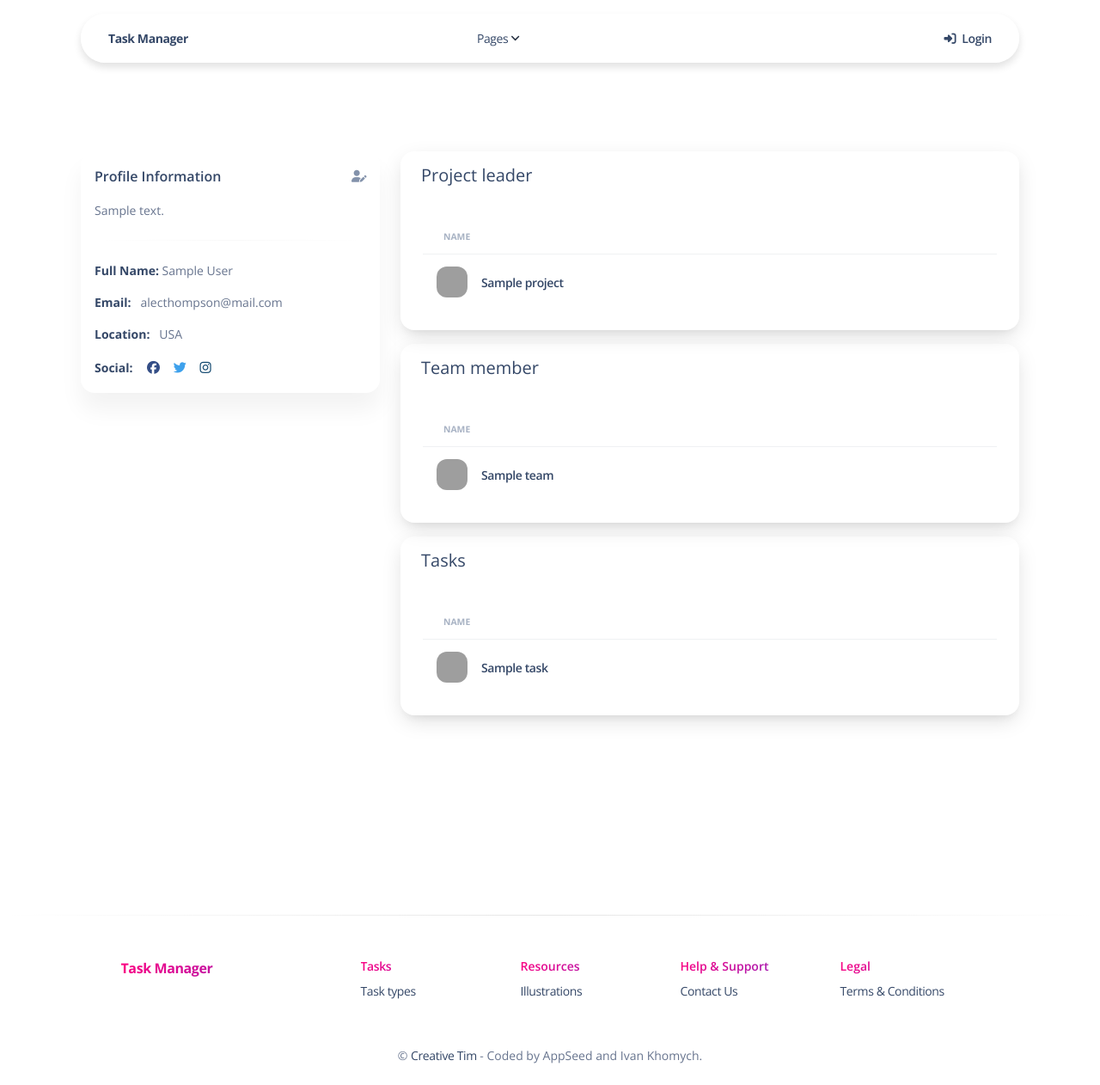
After one commit to Khomychh/task_manager_site, a Django app: page /workers/1/ in a window 1280 px wide. The commit adds this page. Shown: the whole page at 86% size. Run offline with Django 5.2, Linux system fonts and the light colour scheme; tables that the repository leaves empty hold one stand-in row (values such as "Sample post"); some libraries are stand-ins or nearby versions; grey boxes are pictures that could not be loaded.

Commit message:
feet: create pages for worker (list, detail, create, update, delete) '

```diff
--- a/tasks/urls.py
+++ b/tasks/urls.py
@@ -1,21 +1,33 @@
 from django.urls import path
 
 from tasks.views import index, TaskListView, TaskDetailView, toggle_completed, TaskCreateView, TaskUpdateView, \
-    TaskDeleteView, TaskTypeListView, TaskTypeDetailView, TaskTypeCreateView, TaskTypeUpdateView, TaskTypeDeleteView
+    TaskDeleteView, TaskTypeListView, TaskTypeDetailView, TaskTypeCreateView, TaskTypeUpdateView, TaskTypeDeleteView, \
+    WorkerListView, WorkerDetailView, WorkerCreateView, WorkerUpdateView, WorkerDeleteView
 
 urlpatterns = [
     path("", index, name="index"),
+
+    # Task
     path("tasks/", TaskListView.as_view(), name="task-list"),
     path("tasks/<int:pk>/", TaskDetailView.as_view(), name="task-detail"),
     path("tasks/create/", TaskCreateView.as_view(), name="task-create"),
     path("tasks/<int:pk>/update/", TaskUpdateView.as_view(), name="task-update"),
     path("tasks/<int:pk>/delete/", TaskDeleteView.as_view(), name="task-delete"),
     path("tasks/<int:pk>/completed/", toggle_completed, name="toggle-completed"),
+
+    # TaskType
     path("task-types/", TaskTypeListView.as_view(), name="task-type-list"),
     path("task-types/<int:pk>/", TaskTypeDetailView.as_view(), name="task-type-detail"),
     path("tasks-types/create/", TaskTypeCreateView.as_view(), name="task-type-create"),
     path("tasks-types/<int:pk>/update/", TaskTypeUpdateView.as_view(), name="task-type-update"),
     path("task-types/<int:pk>/delete/", TaskTypeDeleteView.as_view(), name="task-type-delete"),
+
+    # Worker
+    path("workers/", WorkerListView.as_view(), name="worker-list"),
+    path("workers/<int:pk>/", WorkerDetailView.as_view(), name="worker-detail"),
+    path("workers/create/", WorkerCreateView.as_view(), name="worker-create"),
+    path("workers/<int:pk>/update/", WorkerUpdateView.as_view(), name="worker-update"),
+    path("workers/<int:pk>/delete/", WorkerDeleteView.as_view(), name="worker-delete"),
 ]
 
 app_name = "tasks"
--- a/tasks/views.py
+++ b/tasks/views.py
@@ -3,14 +3,15 @@ from django.shortcuts import render, redirect
 from django.urls import reverse_lazy
 from django.views import generic
 
-from tasks.forms import TaskSearchForm, TaskCreateForm, TaskUpdateForm, TaskTypeCreateForm, TaskTypeSearchForm
+from tasks.forms import TaskSearchForm, TaskCreateForm, TaskUpdateForm, TaskTypeCreateForm, TaskTypeSearchForm, \
+    WorkerSearchForm, WorkerCreationForm
 from tasks.models import Task, Worker, Project, TaskType
 
 
 def index(request):
     tasks_count = Task.objects.count()
-    project_count = Project.objects.all()
-    worker_count = Worker.objects.all()
+    project_count = Project.objects.all().count()
+    worker_count = Worker.objects.all().count()
 
     context = {
         "tasks_count": tasks_count,
@@ -138,3 +139,57 @@ class TaskTypeDeleteView(generic.DeleteView):
     template_name = "tasks/task_type_confirm_delete.html"
     context_object_name = "task_type"
     success_url = reverse_lazy("tasks:task-type-list")
+
+
+class WorkerListView(generic.ListView):
+    model = Worker
+    paginate_by = 10
+
+    def get_context_data(self, **kwargs):
+        context = super(WorkerListView, self).get_context_data(**kwargs)
+        full_name = self.request.GET.get("full_name", "")
+        context["search_form"] = WorkerSearchForm(
+            initial={"full_name": full_name}
+        )
+        return context
+
+    def get_queryset(self):
+        queryset = Worker.objects.all().select_related("position")
+        full_name = self.request.GET.get("full_name", "")
+        if full_name:
+            queryset = queryset.filter(name__icontains=full_name)
+        return queryset
+
+
+class WorkerDetailView(generic.DetailView):
+    model = Worker
+    queryset = Worker.objects.all().select_related("position")
+
+    def get_context_data(self, **kwargs):
+        context = super(WorkerDetailView, self).get_context_data(**kwargs)
+        projects = self.object.projects.all()
+        tasks = self.object.tasks.all()
+        teams = self.object.teams.all()
+        if projects:
+            context["projects"] = projects
+        if tasks:
+            context["tasks"] = tasks
+        if teams:
+            context["teams"] = teams
+        return context
+
+
+class WorkerCreateView(generic.CreateView):
+    model = Worker
+    form_class = WorkerCreationForm
+    success_url = reverse_lazy("tasks:worker-list")
+
+
+class WorkerUpdateView(generic.UpdateView):
+    model = Worker
+    form_class = WorkerCreationForm
+    success_url = reverse_lazy("tasks:worker-detail")
+
+
+class WorkerDeleteView(generic.DeleteView):
+    model = Worker
--- a/templates/index.html
+++ b/templates/index.html
@@ -55,7 +55,7 @@
           <div class="col-md-4 position-relative">
             <a href="#" class="text-reset text-decoration-none d-block" aria-label="Go to projects">
               <div class="p-3 text-center">
-                <h1 class="text-gradient text-primary"> <span id="state2" countTo="{{ projects_count }}">0</span></h1>
+                <h1 class="text-gradient text-primary"> <span id="state2" countTo="{{ project_count }}">0</span></h1>
                 <h5 class="mt-3">Projects</h5>
                 <p class="text-sm">Group tasks and monitor progress</p>
               </div>
@@ -63,7 +63,7 @@
             <hr class="vertical dark">
           </div>
           <div class="col-md-4">
-            <a href="#" class="text-reset text-decoration-none d-block" aria-label="Go to workers">
+            <a href="{% url 'tasks:worker-list' %}" class="text-reset text-decoration-none d-block" aria-label="Go to workers">
               <div class="p-3 text-center">
                 <h1 class="text-gradient text-primary" id="state3" countTo="{{ worker_count }}">0</h1>
                 <h5 class="mt-3">Workers</h5>
--- /dev/null
+++ b/templates/tasks/worker_detail.html
@@ -0,0 +1,231 @@
+{% extends "layouts/base_sections.html" %}
+{% load static %}
+
+{% block title %}
+  <title>
+    {{ worker.full_name }}
+  </title>
+{% endblock %}
+
+{% block content %}
+  <section class="my-5 py-5">
+  <div class="container">
+    <div class="row pt-lg-6">
+      <div class="col-12 col-xl-4 mt-3">
+        <div class="card sticky-top" style="top: 90px">
+          <div class="card-header pb-0 p-3">
+            <div class="row">
+              <div class="col-md-8 d-flex align-items-center">
+                <h6 class="mb-0">Profile Information</h6>
+              </div>
+              <div class="col-md-4 text-end">
+                <a href="{% url 'tasks:worker-update' pk=worker.id %}">
+                  <i class="fas fa-user-edit text-secondary text-sm" data-bs-toggle="tooltip" data-bs-placement="top" title="Edit Profile"></i>
+                </a>
+              </div>
+            </div>
+          </div>
+          <div class="card-body p-3">
+            <p class="text-sm">
+              {% if worker.biography %}
+                {{ worker.biography }}
+              {% else %}
+                This worker has no biography.
+              {% endif %}
+            </p>
+            <hr class="horizontal gray-light my-4">
+            <ul class="list-group">
+              <li class="list-group-item border-0 ps-0 pt-0 text-sm">
+                <strong class="text-dark">Full Name:</strong>
+                {% if worker.full_name %}
+                 {{ worker.full_name }}
+                {% endif %}
+              </li>
+              <li class="list-group-item border-0 ps-0 text-sm"><strong class="text-dark">Email:</strong> &nbsp; alecthompson@mail.com</li>
+              <li class="list-group-item border-0 ps-0 text-sm"><strong class="text-dark">Location:</strong> &nbsp; USA</li>
+              <li class="list-group-item border-0 ps-0 pb-0">
+                <strong class="text-dark text-sm">Social:</strong> &nbsp;
+                <a class="btn btn-facebook btn-simple mb-0 ps-1 pe-2 py-0" href="javascript:;">
+                  <i class="fab fa-facebook fa-lg"></i>
+                </a>
+                <a class="btn btn-twitter btn-simple mb-0 ps-1 pe-2 py-0" href="javascript:;">
+                  <i class="fab fa-twitter fa-lg"></i>
+                </a>
+                <a class="btn btn-instagram btn-simple mb-0 ps-1 pe-2 py-0" href="javascript:;">
+                  <i class="fab fa-instagram fa-lg"></i>
+                </a>
+              </li>
+            </ul>
+          </div>
+        </div>
+      </div>
+
+      {# block projects #}
+      <div class="col-lg-8">
+        <div class="row mt-3">
+          <div class="col-12">
+            <div class="position-relative border-radius-xl overflow-hidden shadow-lg">
+
+              {# Project #}
+              <div class="container">
+                <div class="row justify-space-between py-2">
+                  <div class="col-lg-4 col-md-5 col-sm-6 me-auto">
+                    <p class="lead text-dark pt-1 mb-0">Project leader</p>
+                  </div>
+                </div>
+              </div>
+
+              {# Content #}
+              <div class="tab-content tab-space">
+                <div class="tab-pane active" id="preview-typo">
+                  <div class="position-relative p-4">
+                    {% if projects %}
+                      <div class="table-responsive p-0">
+                        <table class="table align-items-center mb-0">
+                          <thead>
+                            <tr>
+                              <th class="text-uppercase text-secondary text-xxs font-weight-bolder opacity-7">Name</th>
+                            </tr>
+                          </thead>
+                          <tbody>
+                            {% for project in projects %}
+                              <tr>
+                                <td>
+                                  <a href="#" class="text-reset text-decoration-none">
+                                    <div class="d-flex px-2 py-1">
+                                      <div>
+                                        <img src="{% static "img/project.png " %}" class="avatar avatar-sm me-3" alt="user1">
+                                      </div>
+                                      <div class="d-flex flex-column justify-content-center">
+                                        <h6 class="mb-0 text-sm">{{ project.name }}</h6>
+                                      </div>
+                                    </div>
+                                  </a>
+                                </td>
+                              </tr>
+                            {% endfor %}
+                          </tbody>
+                        </table>
+                      </div>
+                    {% else %}
+                      Not a leader of any project.
+                    {% endif %}
+                  </div>
+                </div>
+              </div>
+            </div>
+          </div>
+        </div>
+        <div class="row mt-3">
+          <div class="col-12">
+            <div class="position-relative border-radius-xl overflow-hidden shadow-lg">
+
+              {# Project #}
+              <div class="container">
+                <div class="row justify-space-between py-2">
+                  <div class="col-lg-4 col-md-5 col-sm-6 me-auto">
+                    <p class="lead text-dark pt-1 mb-0">Team member</p>
+                  </div>
+                </div>
+              </div>
+
+              {# Content #}
+              <div class="tab-content tab-space">
+                <div class="tab-pane active" id="preview-typo">
+                  <div class="position-relative p-4">
+                    {% if teams %}
+                      <div class="table-responsive p-0">
+                        <table class="table align-items-center mb-0">
+                          <thead>
+                            <tr>
+                              <th class="text-uppercase text-secondary text-xxs font-weight-bolder opacity-7">Name</th>
+                            </tr>
+                          </thead>
+                          <tbody>
+                            {% for team in teams %}
+                              <tr>
+                                <td>
+                                  <a href="#" class="text-reset text-decoration-none">
+                                    <div class="d-flex px-2 py-1">
+                                      <div>
+                                        <img src="{% static "img/team.png " %}" class="avatar avatar-sm me-3">
+                                      </div>
+                                      <div class="d-flex flex-column justify-content-center">
+                                        <h6 class="mb-0 text-sm">{{ team.name }}</h6>
+                                      </div>
+                                    </div>
+                                  </a>
+                                </td>
+                              </tr>
+                            {% endfor %}
+                          </tbody>
+                        </table>
+                      </div>
+                    {% else %}
+                      Not a member of any team.
+                    {% endif %}
+                  </div>
+                </div>
+              </div>
+            </div>
+          </div>
+        </div>
+        <div class="row mt-3">
+          <div class="col-12">
+            <div class="position-relative border-radius-xl overflow-hidden shadow-lg mb-7">
+
+              {# Tasks #}
+              <div class="container">
+                <div class="row justify-space-between py-2">
+                  <div class="col-lg-4 col-md-5 col-sm-6 me-auto">
+                    <p class="lead text-dark pt-1 mb-0">Tasks</p>
+                  </div>
+                </div>
+              </div>
+
+              {# Content #}
+              <div class="tab-content tab-space">
+                <div class="tab-pane active" id="preview-typo">
+                  <div class="position-relative p-4">
+                    {% if tasks %}
+                      <div class="table-responsive p-0">
+                        <table class="table align-items-center mb-0">
+                          <thead>
+                            <tr>
+                              <th class="text-uppercase text-secondary text-xxs font-weight-bolder opacity-7">Name</th>
+                            </tr>
+                          </thead>
+                          <tbody>
+                            {% for task in tasks %}
+                              <tr>
+                                <td>
+                                  <a href="{{ task_type.get_absolute_url }}" class="text-reset text-decoration-none">
+                                    <div class="d-flex px-2 py-1">
+                                      <div>
+                                        <img src="{% static "img/tasks_1.png " %}" class="avatar avatar-sm me-3" alt="user1">
+                                      </div>
+                                      <div class="d-flex flex-column justify-content-center">
+                                        <h6 class="mb-0 text-sm">{{ task.name }}</h6>
+                                      </div>
+                                    </div>
+                                  </a>
+                                </td>
+                              </tr>
+                            {% endfor %}
+                          </tbody>
+                        </table>
+                      </div>
+                    {% else %}
+                      Does not perform any tasks.
+                    {% endif %}
+                  </div>
+                </div>
+              </div>
+            </div>
+          </div>
+        </div>
+      </div>
+    </div>
+  </div>
+</section>
+{% endblock %}
```
Also changed, not shown: tasks/forms.py (+33 -1 lines), templates/tasks/worker_confirm_delete.html (added, +18 -0 lines), templates/tasks/worker_form.html (added, +22 -0 lines), templates/tasks/worker_list.html (+77 -157 lines), static/img/profile.png (added), static/img/project.png (added), static/img/team.png (added).
